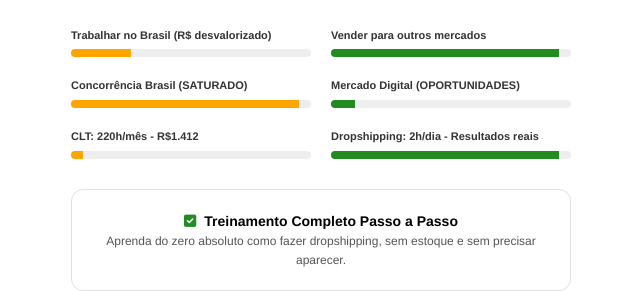
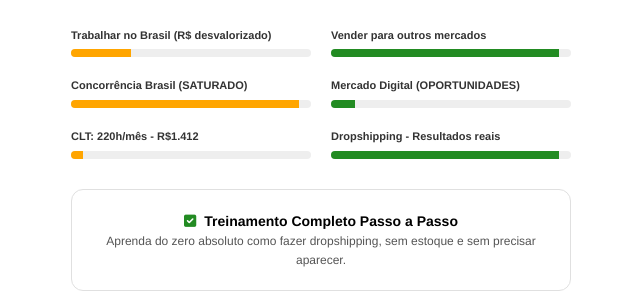
Before and after one commit to RaioneMachado/quiz-cabeca, a website: page index42.html in a window 1280 px wide. Shown: the part 2010-2301 px from the top of the page, 319-959 px from the left. Drawn offline with Linux system fonts and the light colour scheme.

Commit message:
atualização

```diff
--- a/index42.html
+++ b/index42.html
@@ -327,7 +327,7 @@
         <div class="stat-item">Concorrência Brasil (SATURADO) <div class="progress-bg"><div class="progress-fill fill-orange" data-width="95%"></div></div></div>
         <div class="stat-item">Mercado Digital (OPORTUNIDADES) <div class="progress-bg"><div class="progress-fill fill-green" data-width="10%"></div></div></div>
         <div class="stat-item">CLT: 220h/mês - R$1.412 <div class="progress-bg"><div class="progress-fill fill-orange" data-width="5%"></div></div></div>
-        <div class="stat-item">Dropshipping: 2h/dia - Resultados reais <div class="progress-bg"><div class="progress-fill fill-green" data-width="95%"></div></div></div>
+        <div class="stat-item">Dropshipping - Resultados reais <div class="progress-bg"><div class="progress-fill fill-green" data-width="95%"></div></div></div>
     </div>
 
     <div class="info-card">
```
